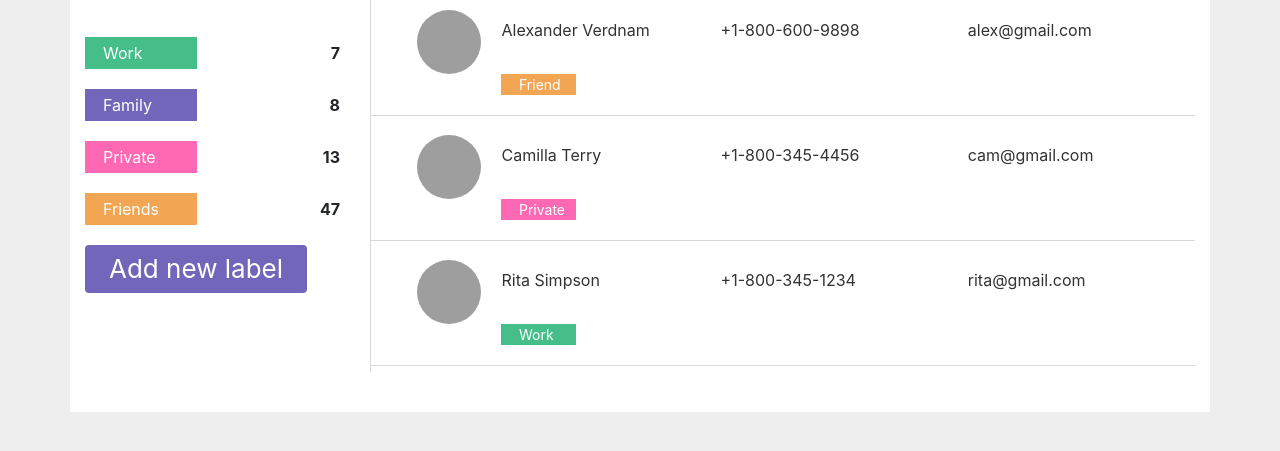
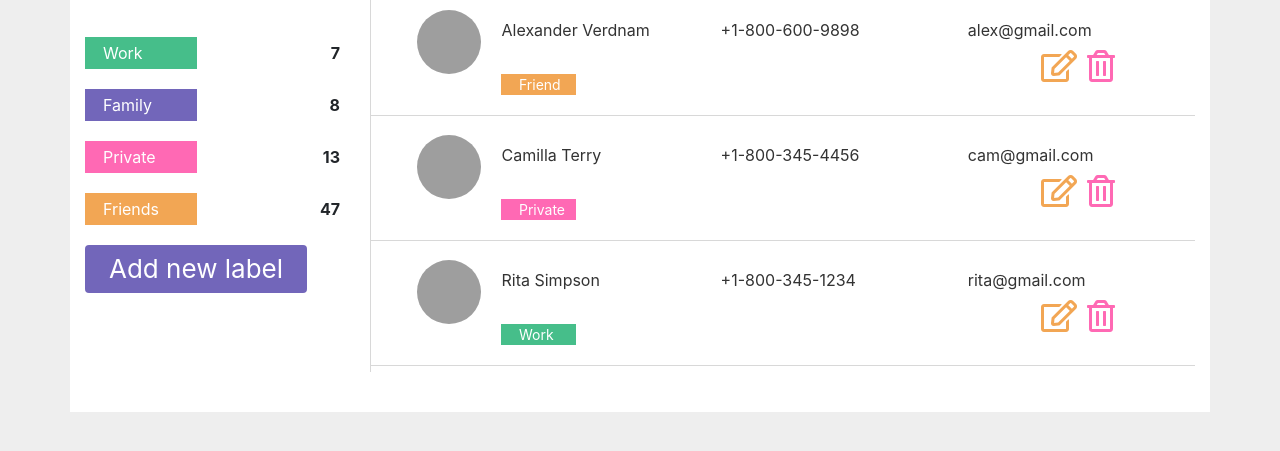
Before and after one commit to macnaer/web-api-r-18, a React app: page / in a window 1280 px wide. Shown: the part 267-718 px from the top of the page. Built offline with nearby package versions, Linux system fonts and the light colour scheme; grey boxes are pictures that could not be loaded.

Commit message:
Delete contact

```diff
--- a/src/Components/Main/ContactList/ContactItem/ContactItem.js
+++ b/src/Components/Main/ContactList/ContactItem/ContactItem.js
@@ -1,6 +1,6 @@
 import ContactList from "../ContactList"
 
-const ContactItem = ({ Name, Email, Phone, Image, Status, onStatusChange }) => {
+const ContactItem = ({ Name, Email, Phone, Image, Status, onStatusChange, onDelete }) => {
 
     let defaultStatus = "";
     if (Status === "Friend") {
@@ -36,6 +36,10 @@ const ContactItem = ({ Name, Email, Phone, Image, Status, onStatusChange }) => {
             <div className="field email">
                 {Email}
             </div>
+            <div className="icons">
+                <i className="far fa-edit fa-2x"></i>
+                <i className="far fa-trash-alt fa-2x" onClick={onDelete}></i>
+            </div>
         </div>
     )
 }
--- a/src/Components/Main/ContactList/ContactList.js
+++ b/src/Components/Main/ContactList/ContactList.js
@@ -1,18 +1,19 @@
 // import components
 import ContatItem from "./ContactItem/ContactItem";
 
-const ContactList = ({ List, onStatusChange }) => {
+const ContactList = ({ List, onStatusChange, onDelete }) => {
 
     const item = List.map(listItem => {
         return (
             <ContatItem key={listItem.Id} {...listItem}
-                onStatusChange={() => onStatusChange(listItem.Id)} />
+                onStatusChange={() => onStatusChange(listItem.Id)}
+                onDelete={() => onDelete(listItem.Id)} />
         )
     })
 
     return (
         <section>
-            {item}
+            {item.length > 0 ? item : <p className="emptyList">Contact list is empty.</p>}
         </section>
     )
 }
--- a/src/Components/Main/Main.js
+++ b/src/Components/Main/Main.js
@@ -4,7 +4,7 @@ import React from "react-dom";
 import ContactList from "./ContactList/ContactList";
 
 
-const Main = ({ List, onStatusChange }) => {
+const Main = ({ List, onStatusChange, onDelete }) => {
     return (
         <div className="col-lg-9 col-md-8 col-sm-12">
             <div className="contacts-list">
@@ -43,7 +43,7 @@ const Main = ({ List, onStatusChange }) => {
                             </div>
                         </div>
                     </div>
-                    <ContactList List={List} onStatusChange={onStatusChange} />
+                    <ContactList List={List} onStatusChange={onStatusChange} onDelete={onDelete} />
                 </form>
             </div>
         </div>
--- a/src/index.css
+++ b/src/index.css
@@ -1,4 +1,6 @@
 @import "https://cdn.jsdelivr.net/npm/bootstrap@4.6.0/dist/css/bootstrap.min.css";
+@import "https://cdnjs.cloudflare.com/ajax/libs/font-awesome/5.15.3/css/all.min.css";
+
 body{
     margin-top:20px;
     background:#eee;
@@ -291,3 +293,25 @@ input {
 .contacts-list .lab-primary {
     background: #7266ba;
 }
+
+.icons{
+    float: right;
+    padding-right: 80px;
+}
+.icons i {
+    cursor: pointer;
+}
+
+.icons i:first-child{
+    color: #f2a654;
+}
+
+.icons i:last-child{
+    margin-left: 10px;
+    color: #ff69b4;
+}
+.emptyList{
+    font-size: 28px;
+    text-align: center;
+    font-weight: bold;
+}
--- a/src/index.js
+++ b/src/index.js
@@ -58,13 +58,26 @@ class App extends Component {
     })
   }
 
+  onDelete = (Id) => {
+    const index = this.state.ContactList.findIndex(elem => elem.Id === Id);
+    const partOne = this.state.ContactList.slice(0, index);
+    const partTwo = this.state.ContactList.slice(index + 1);
+
+    const tmpList = [...partOne, ...partTwo];
+
+    this.setState({
+      ContactList: tmpList
+    })
+
+  }
+
   render() {
     const { ContactList } = this.state;
     return (
       <div className="container bootstrap snippets bootdeys bootdey">
         <div className="row decor-default">
           <SideBar />
-          <Main List={ContactList} onStatusChange={this.onStatusChange} />
+          <Main List={ContactList} onStatusChange={this.onStatusChange} onDelete={this.onDelete} />
         </div>
       </div>
     )
```
